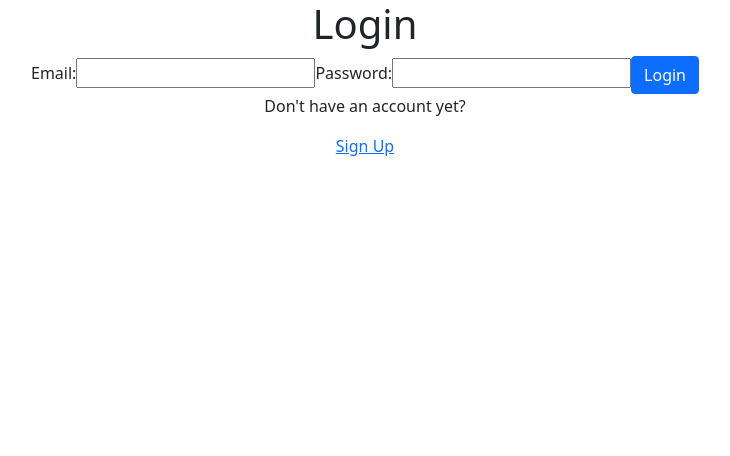
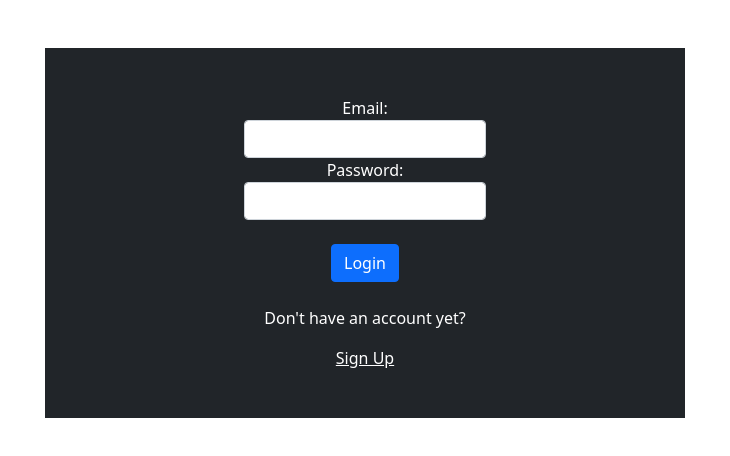
Before and after one commit to elisa-mamolo/flow-client, a React (Create React App) app: page /login in a window 1280 px wide. Shown: the top 456 px of the page, without its empty margins (275-1005 px from the left). Built offline with nearby package versions, Linux system fonts and the light colour scheme.

Commit message:
login style start

```diff
--- a/src/pages/LoginPage.js
+++ b/src/pages/LoginPage.js
@@ -2,7 +2,8 @@ import { useState, useContext } from "react";
 import axios from "axios";
 import { Link, useNavigate } from "react-router-dom";
 import { AuthContext } from "../context/auth.context";
-import { Button } from "react-bootstrap";
+import { Button, Form, Navbar } from "react-bootstrap";
+import NavBarComponent from "../components/NavBar";
 
 const API_URL = "http://localhost:5005";
 
@@ -43,12 +44,21 @@ function LoginPage(props) {
   };
 
   return (
-    <div className="LoginPage">
-      <h1>Login</h1>
-
-      <form onSubmit={handleLoginSubmit}>
+    <div>
+      <div className="LoginPage mt-5">
+        <div className="container h-100 w-50 ">
+          <div className="row d-flex justify-content-center bg-dark ">
+            <div className="col-12 col-md-8 col-lg-6 col-xl-5 text-white pt-5 pb-5">
+              <Form onSubmit={handleLoginSubmit}>
+                <div className="form-group">
                   <label>Email:</label>
-        <input type="email" name="email" value={email} onChange={handleEmail} />
+                  <input
+                    type="email"
+                    name="email"
+                    value={email}
+                    onChange={handleEmail}
+                    className="form-control"
+                  />
 
                   <label>Password:</label>
                   <input
@@ -56,14 +66,26 @@ function LoginPage(props) {
                     name="password"
                     value={password}
                     onChange={handlePassword}
+                    className="form-control"
                   />
+                  <br></br>
 
-        <Button type="submit">Login</Button>
-      </form>
+                  <Button type="submit" className="btn btn-primary">
+                    Login
+                  </Button>
+                </div>
+              </Form>
+              <br></br>
               {errorMessage && <p className="error-message">{errorMessage}</p>}
-
               <p>Don't have an account yet?</p>
-      <Link to={"/signup"}> Sign Up</Link>
+              <Link to={"/signup"} className="text-white">
+                {" "}
+                Sign Up
+              </Link>
+            </div>
+          </div>
+        </div>
+      </div>
     </div>
   );
 }
```
Lines whose indentation alone changed are shown as unchanged.
